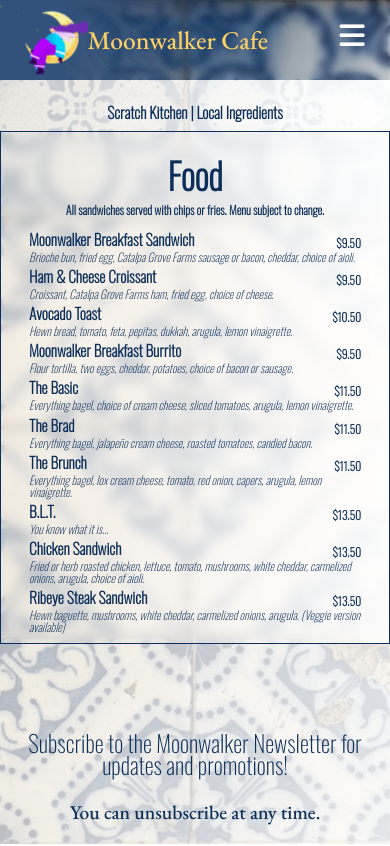
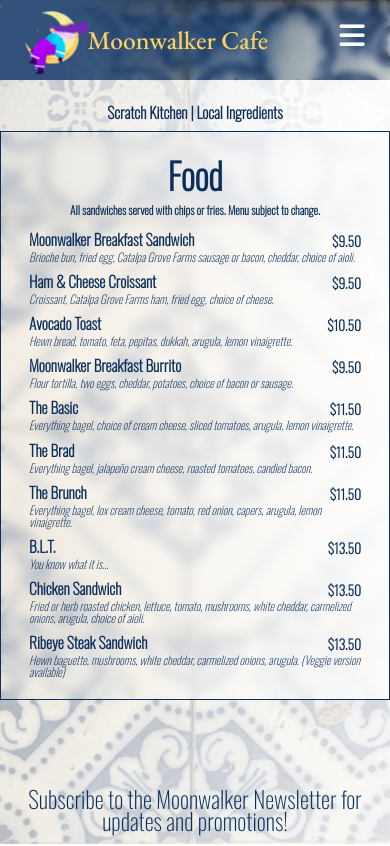
Before and after one commit to JohnnyMohawk/moonwalker, a React (Create React App) app: page /food in a window 390 px wide. Shown: the top 846 px of the page. Built offline with nearby package versions, Linux system fonts and the light colour scheme; a web font is replaced by a local one.

Commit message:
food menu mobile

```diff
--- a/src/components/Menu.css
+++ b/src/components/Menu.css
@@ -76,12 +76,12 @@
 
 .menu-item {
     font-size: 4vmin;
-    margin-top: 1em !important;
+    /* margin-top: 1em !important; */
 }
 
 .menu-price {
-    font-size: 3vmin;
-    margin-top: 1.2em !important;
+    font-size: 3.5vmin;
+    /* margin-top: 1.2em !important; */
 }
 
 .menu-description {
@@ -89,7 +89,7 @@
     line-height: 3.1vmin;
     font-size: 3vmin;
     font-style: italic;
-    margin-bottom: -.5em;
+    /* margin-bottom: -.5em; */
     /* font-family: 'EB Garamond', serif; */
 }
 
@@ -138,7 +138,7 @@
 @media screen and (max-width: 450px) {
 
     .food-menu-details {
-        font-size: 3.1vmin !important;
+        font-size: 3vmin !important;
         margin-bottom: 2vmin;
     }
 
```
